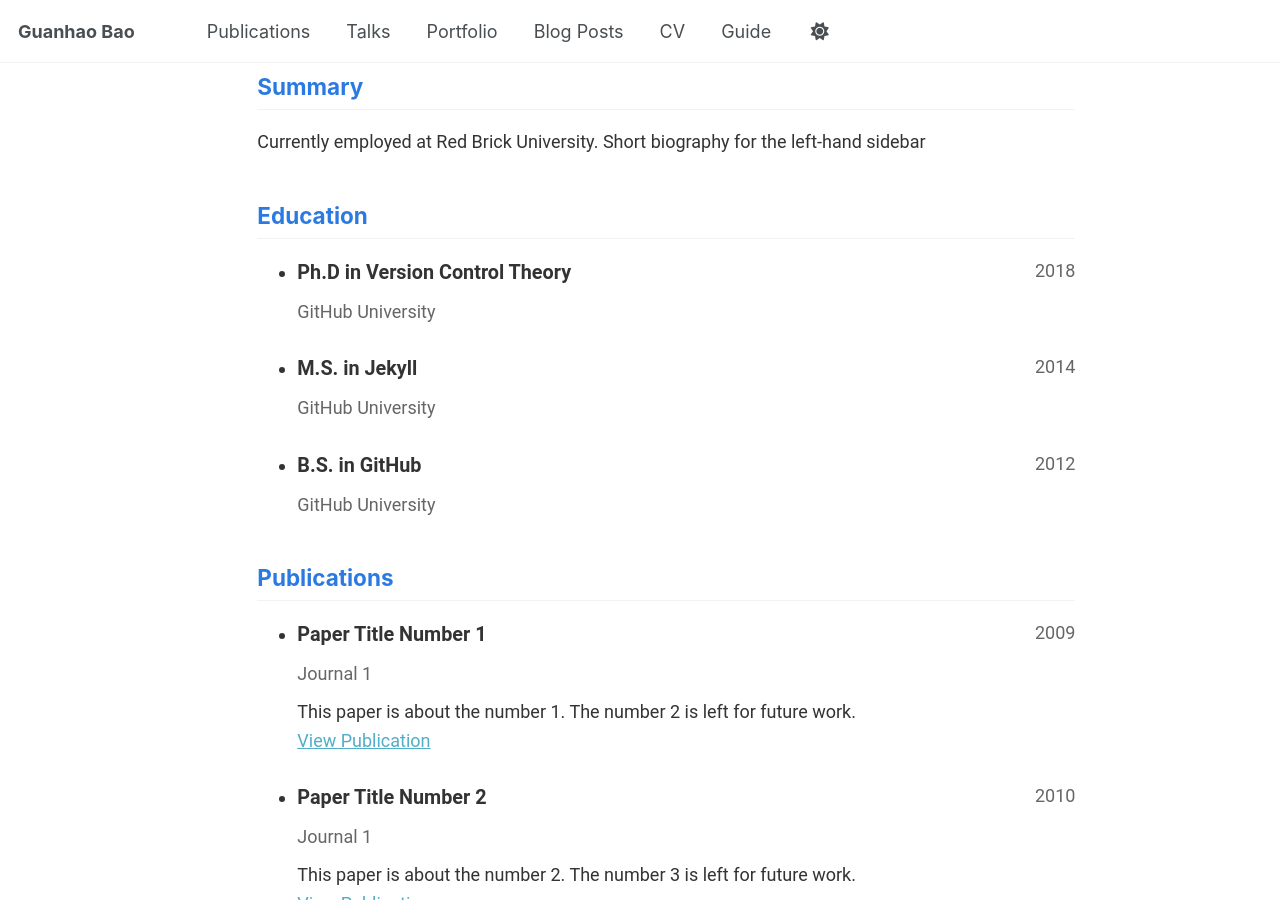
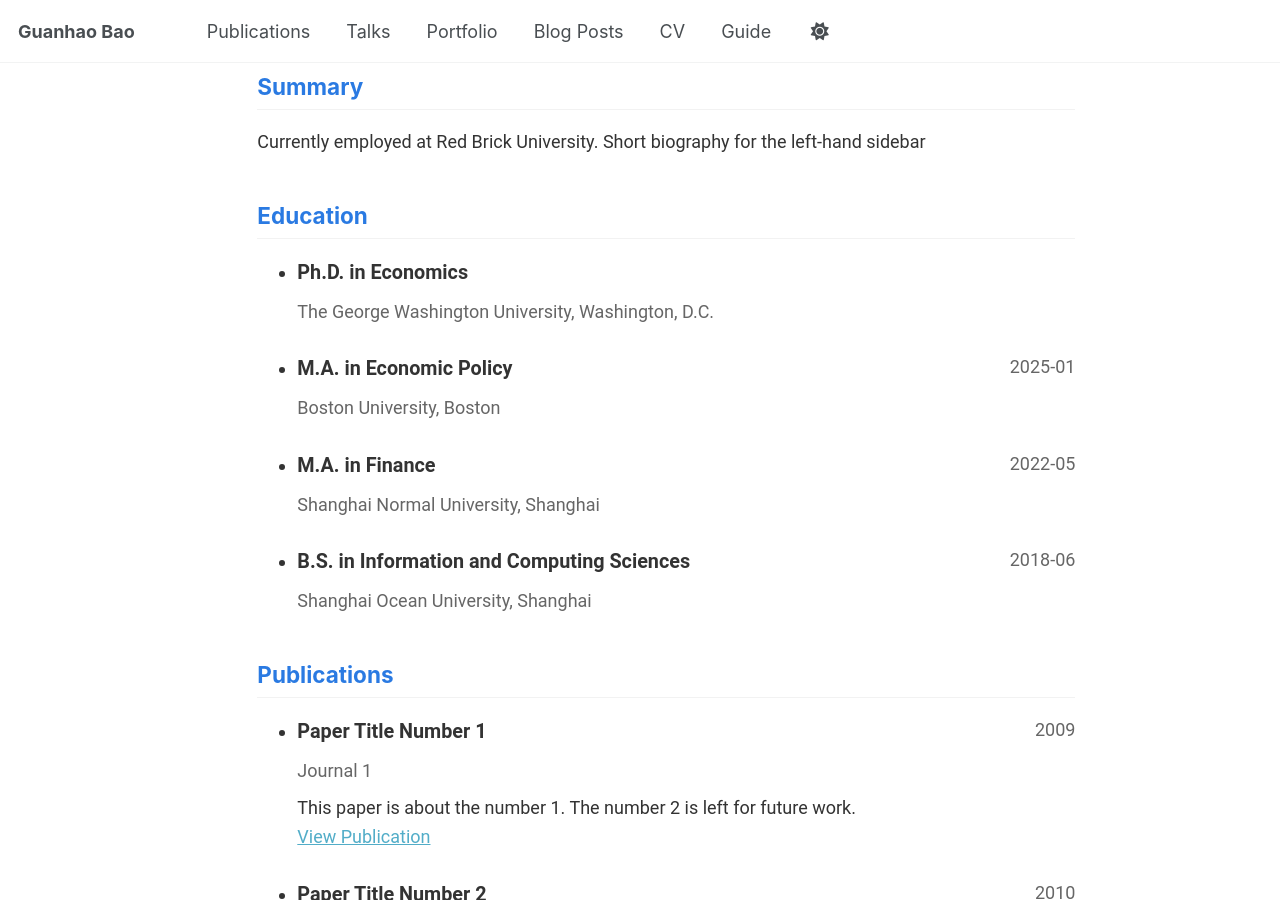
Before and after one commit to GuanhaoBao/guanhaobao.github.io, a Jekyll site: the page built from _pages/cv-json.md, in a window 1280 px wide and 900 px high, scrolled down 318 px. Built offline with Jekyll 4.4.1, drawn with Linux system fonts in a browser that asks for light colours; a script that is not in the unit is left out.

Commit message:
Update cv.json

```diff
--- a/_data/cv.json
+++ b/_data/cv.json
@@ -33,29 +33,38 @@
   "work": [],
   "education": [
   {
-      "institution": "GitHub University",
-      "area": "Ph.D in Version Control Theory",
+    "institution": "The George Washington University, Washington, D.C.",
+    "area": "Ph.D. in Economics",
     "studyType": "",
-      "startDate": "",
-      "endDate": "2018",
+    "startDate": "2025-08",
+    "endDate": "",
     "gpa": null,
     "courses": []
   },
   {
-      "institution": "GitHub University",
-      "area": "M.S. in Jekyll",
+    "institution": "Boston University, Boston",
+    "area": "M.A. in Economic Policy",
     "studyType": "",
-      "startDate": "",
-      "endDate": "2014",
+    "startDate": "2023-01",
+    "endDate": "2025-01",
     "gpa": null,
     "courses": []
   },
   {
-      "institution": "GitHub University",
-      "area": "B.S. in GitHub",
+    "institution": "Shanghai Normal University, Shanghai",
+    "area": "M.A. in Finance",
     "studyType": "",
-      "startDate": "",
-      "endDate": "2012",
+    "startDate": "2020-10",
+    "endDate": "2022-05",
+    "gpa": null,
+    "courses": []
+  },
+  {
+    "institution": "Shanghai Ocean University, Shanghai",
+    "area": "B.S. in Information and Computing Sciences",
+    "studyType": "",
+    "startDate": "2014-09",
+    "endDate": "2018-06",
     "gpa": null,
     "courses": []
   }
```
Lines whose indentation alone changed are shown as unchanged.
